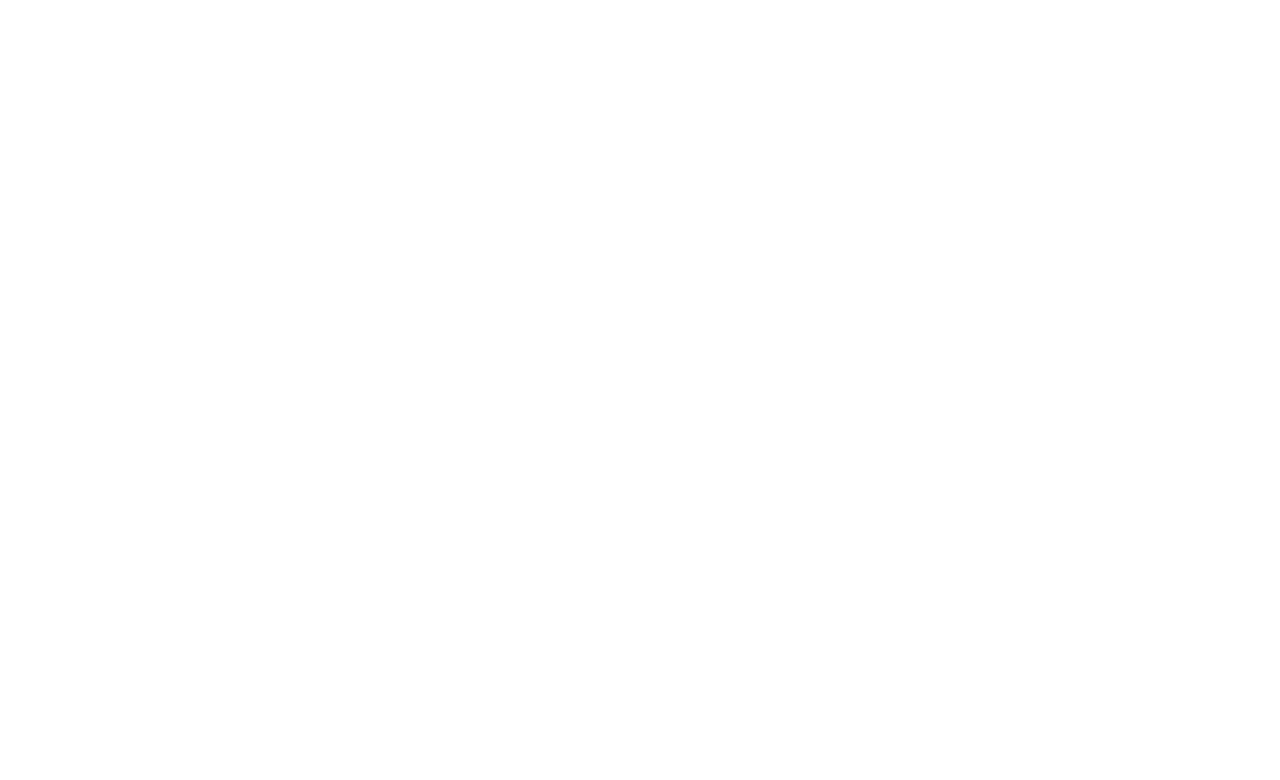
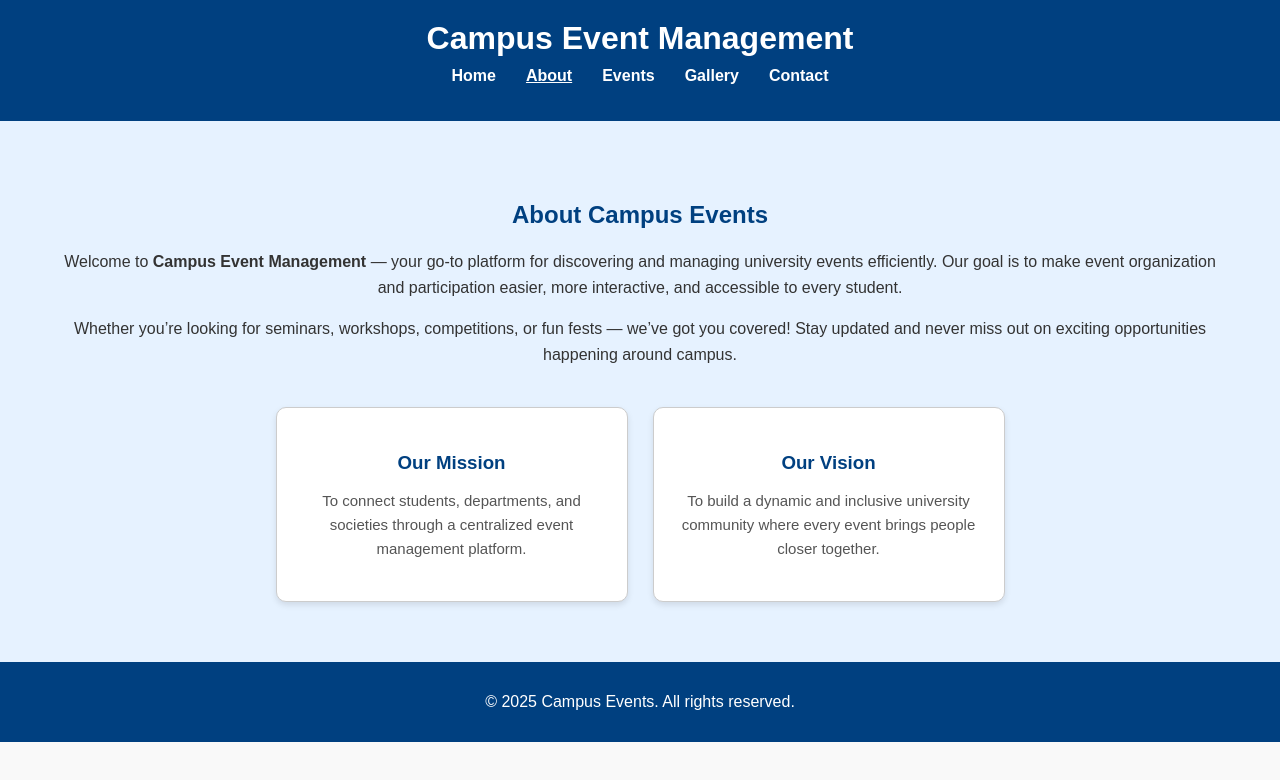
Before and after one commit to L1F22BSSE0334/campus-events, a website: page src/about.html in a window 1280 px wide. Drawn offline with Linux system fonts and the light colour scheme.

Commit message:
add about.html and update style.css
closes #5

```diff
--- a/src/about.html
+++ b/src/about.html
@@ -0,0 +1,66 @@
+<!DOCTYPE html>
+<html lang="en">
+<head>
+    <meta charset="UTF-8">
+    <meta name="viewport" content="width=device-width, initial-scale=1.0">
+    <title>About | Campus Events</title>
+    <link rel="stylesheet" href="../styles/style.css">
+</head>
+<body>
+    <!-- Header / Navigation -->
+    <header>
+        <div class="container">
+            <h1>Campus Event Management</h1>
+            <nav>
+                <ul>
+                    <li><a href="index.html">Home</a></li>
+                    <li><a href="about.html" class="active">About</a></li>
+                    <li><a href="events.html">Events</a></li>
+                    <li><a href="gallery.html">Gallery</a></li>
+                    <li><a href="contact.html">Contact</a></li>
+                </ul>
+            </nav>
+        </div>
+    </header>
+
+    <!-- About Page Section -->
+    <main>
+        <section class="about-section">
+            <div class="container">
+                <h2>About Campus Events</h2>
+                <p>
+                    Welcome to <strong>Campus Event Management</strong> — your go-to platform for discovering and managing university events efficiently.
+                    Our goal is to make event organization and participation easier, more interactive, and accessible to every student.
+                </p>
+                <p>
+                    Whether you’re looking for seminars, workshops, competitions, or fun fests — we’ve got you covered!
+                    Stay updated and never miss out on exciting opportunities happening around campus.
+                </p>
+
+                <div class="about-content">
+                    <div class="about-card">
+                        <h3>Our Mission</h3>
+                        <p>
+                            To connect students, departments, and societies through a centralized event management platform.
+                        </p>
+                    </div>
+
+                    <div class="about-card">
+                        <h3>Our Vision</h3>
+                        <p>
+                            To build a dynamic and inclusive university community where every event brings people closer together.
+                        </p>
+                    </div>
+                </div>
+            </div>
+        </section>
+    </main>
+
+    <!-- Footer -->
+    <footer>
+        <div class="container">
+            <p>&copy; 2025 Campus Events. All rights reserved.</p>
+        </div>
+    </footer>
+</body>
+</html>
--- a/styles/style.css
+++ b/styles/style.css
@@ -42,7 +42,8 @@ nav ul li a {
     font-weight: bold;
 }
 
-nav ul li a:hover {
+nav ul li a:hover,
+nav ul li a.active {
     text-decoration: underline;
 }
 
@@ -90,3 +91,55 @@ footer {
     padding: 15px 0;
     text-align: center;
 }
+
+/* ===============================
+   ABOUT PAGE STYLING
+================================*/
+.about-section {
+    padding: 60px 0;
+    background-color: #e6f2ff;
+    text-align: center;
+}
+
+.about-section h2 {
+    color: #004080;
+    margin-bottom: 20px;
+}
+
+.about-section p {
+    font-size: 16px;
+    line-height: 1.6;
+    margin-bottom: 15px;
+}
+
+.about-content {
+    display: flex;
+    justify-content: center;
+    flex-wrap: wrap;
+    gap: 25px;
+    margin-top: 40px;
+}
+
+.about-card {
+    background-color: #fff;
+    border: 1px solid #ccc;
+    border-radius: 10px;
+    width: 300px;
+    padding: 25px;
+    box-shadow: 0 3px 6px rgba(0,0,0,0.1);
+    transition: transform 0.3s ease;
+}
+
+.about-card:hover {
+    transform: translateY(-5px);
+}
+
+.about-card h3 {
+    color: #004080;
+    margin-bottom: 10px;
+}
+
+.about-card p {
+    font-size: 15px;
+    color: #555;
+}
```
